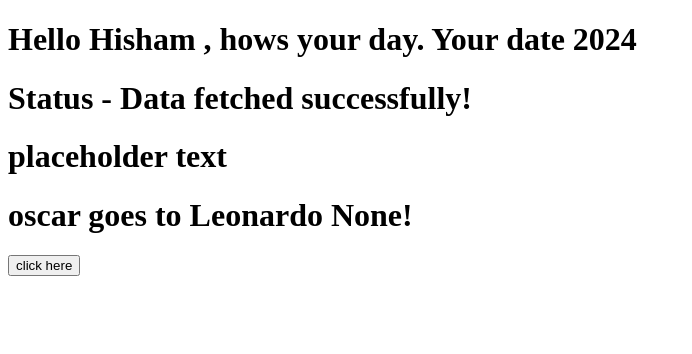
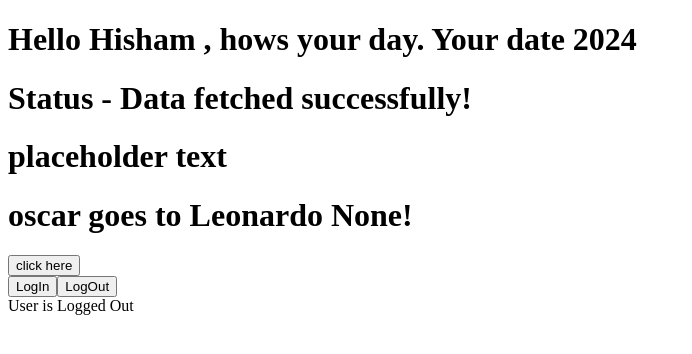
Before and after one commit to dulfackerhisham/react-typescript, a React (Vite) app: page / in a window 1280 px wide. Shown: the top 354 px of the page, without its empty margins (0-692 px from the left). Built offline with nearby package versions, Linux system fonts and the light colour scheme.

Commit message:
useState error handle if any happened

```diff
--- a/src/App.tsx
+++ b/src/App.tsx
@@ -4,6 +4,7 @@
 import { Status } from './components/Status';
 import Oscar from './components/Oscar';
 import { Button } from './components/Button';
+import LoggedIn from './components/state/LoggedIn';
 // import { Person } from './components/Person';
 // import PersonList from './components/PersonList';
 
@@ -49,6 +50,8 @@
         console.log("button clicked", event, id);
       }} />
 
+      <LoggedIn />
+
       {/* <Person name={userName}/>
       <PersonList names={userList}/> */}
     </div>
--- /dev/null
+++ b/src/components/state/LoggedIn.tsx
@@ -0,0 +1,24 @@
+import { useState } from "react";
+
+const LoggedIn = () => {
+
+    const [isLoggedIn, setIsLoggedIn] = useState(false);
+
+    const handleLogin = () => {
+        setIsLoggedIn(true)
+    }
+    const handleLogOut = () => {
+        setIsLoggedIn(0)
+    }
+  return (
+    <div>
+        <button onClick={handleLogin}>LogIn</button>
+        <button onClick={handleLogOut}>LogOut</button>
+        <div>User is {isLoggedIn.length ? 'Logged in' : 'Logged Out'}</div>
+    </div>
+  )
+}
+
+// here when we pass 0 (in JS it is known as false) but here TS is taken care of it......
+
+export default LoggedIn;
```
